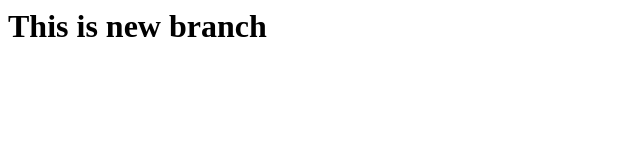
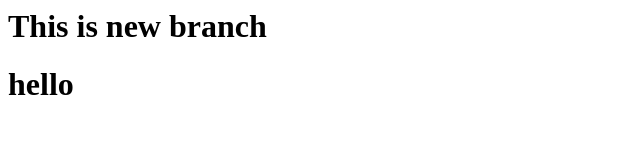
Before and after one commit to kavinvelavan/gitsample, a plain HTML site: page index.html in a window 1280 px wide. Shown: the whole page, without its empty margins (0-640 px from the left). Drawn offline with Linux system fonts and the light colour scheme.

Commit message:
modified

```diff
--- a/index.html
+++ b/index.html
@@ -1 +1,2 @@
 <h1>This is new branch<h1>
+<h1>hello<h1>
```
